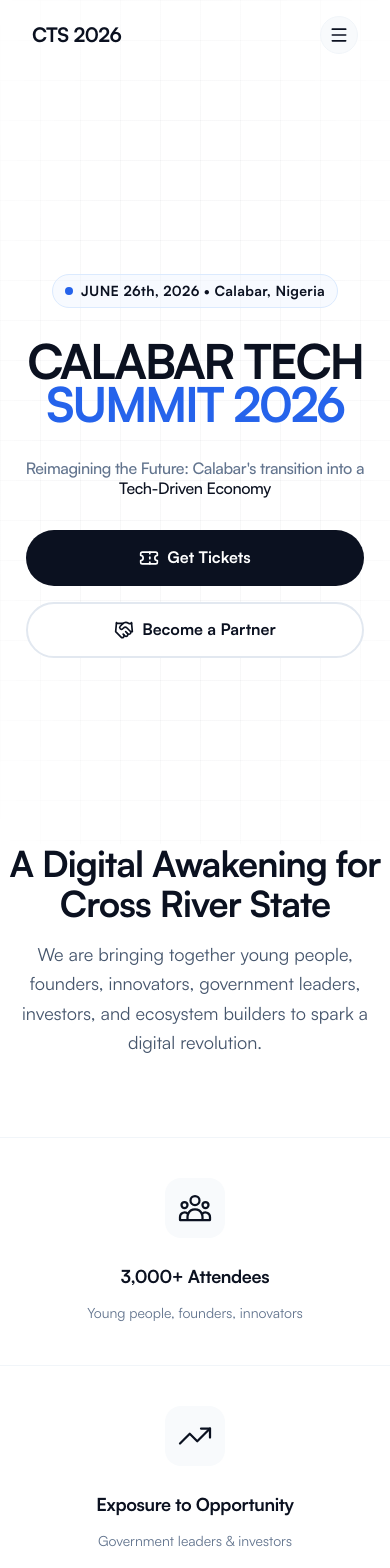
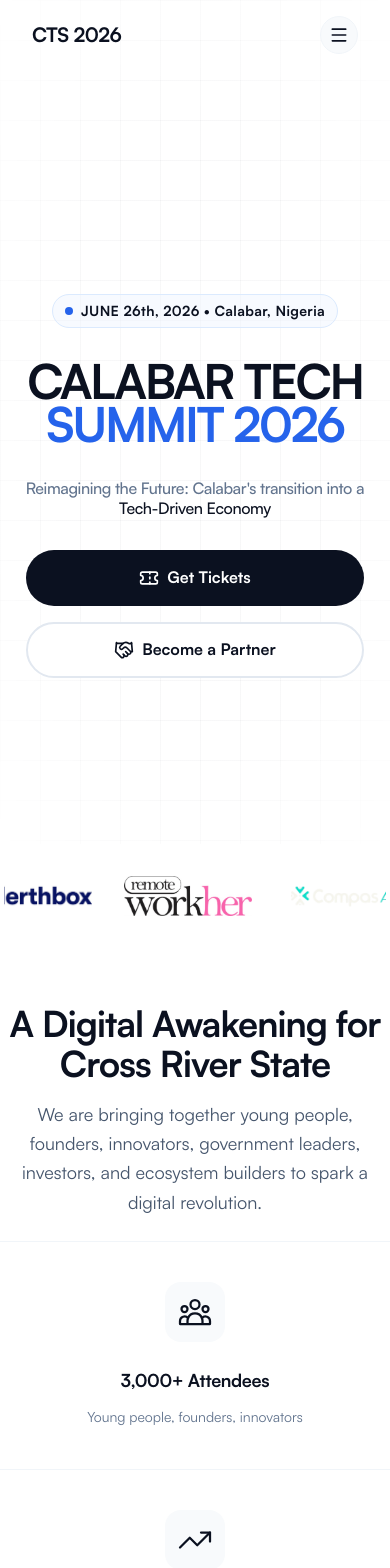
Before and after one commit to Olawoyin1/CTS, a React (Vite) app: page / in a window 390 px wide. Shown: the top 1568 px of the page. Built offline with nearby package versions, Linux system fonts and the light colour scheme.

Commit message:
sponsors

```diff
--- a/src/App.tsx
+++ b/src/App.tsx
@@ -14,12 +14,14 @@ import Sponsors from './components/Sponsors';
 // import Vision from './components/Vision';
 import FinalCTA from './components/FinalCTA';
 import Footer from './components/Footer';
+import SponsorsA from './components/SponsorsA';
 
 function App() {
   return (
     <main className="min-h-screen bg-white text-brand-navy antialiased">
       <Navbar />
       <Hero />
+      <SponsorsA />
       <Movement />
       <CTSStats />
       <Speakers />
--- a/src/components/Hero.tsx
+++ b/src/components/Hero.tsx
@@ -3,7 +3,7 @@ import { Ticket, Handshake } from 'lucide-react';
 
 const Hero = () => {
     return (
-        <section className="relative min-h-screen flex items-center justify-center bg-white pt-32 pb-10 overflow-hidden text-center">
+        <section className="relative min-h-screen flex items-center justify-center bg-white pt-32 pb-0 overflow-hidden text-center">
              {/* Subtle Modern Grid Background */}
              <div className="absolute inset-0 bg-[linear-gradient(rgba(15,23,42,0.03)_1px,transparent_1px),linear-gradient(90deg,rgba(15,23,42,0.03)_1px,transparent_1px)] bg-[size:40px_40px] [mask-image:radial-gradient(ellipse_at_center,black_50%,transparent_100%)] pointer-events-none" />
 
--- a/src/components/Movement.tsx
+++ b/src/components/Movement.tsx
@@ -11,9 +11,9 @@ const Movement = () => {
     ];
 
     return (
-        <section className="py-14 pt-0 bg-white relative overflow-hidden border-b border-slate-100">
+        <section className="py-14 bg-white relative overflow-hidden border-b border-slate-100">
             <div className="max-w-7xl mx-auto relative z-10">
-                <div className="max-w-4xl mx-auto text-center mb-20">
+                <div className="max-w-4xl mx-auto text-center mb-6">
                     <motion.h2
                         initial={{ opacity: 0, y: 20 }}
                         whileInView={{ opacity: 1, y: 0 }}
--- a/src/components/Objectives.tsx
+++ b/src/components/Objectives.tsx
@@ -7,18 +7,22 @@ const Objectives = () => {
         {
             icon: HiOutlineUserGroup,
             text: 'Introduce 5,000+ young people and residents in Calabar to tech-driven opportunities',
+            bg: 'bg-[#e65121]',
         },
         {
             icon: Zap,
             text: 'Equip participants with practical, actionable skills for digital careers',
+            bg: 'bg-[#002d6b]',
         },
         {
             icon: BookOpen,
             text: 'Promote digital literacy and future-ready skills development',
+            bg: 'bg-[#c47d15]',
         },
         {
             icon: GraduationCap,
             text: 'Facilitate access to scholarships, mentorship, and learning opportunities',
+            bg: 'bg-[#632467]',
         },
     ];
 
@@ -66,12 +70,12 @@ const Objectives = () => {
                                     whileInView={{ opacity: 1, y: 0 }}
                                     viewport={{ once: true }}
                                     transition={{ duration: 0.4, delay: idx * 0.1 }}
-                                    className="group flex items-center gap-6 p-6 rounded-[2rem] bg-slate-50 border border-slate-100 hover:bg-white hover:shadow-2xl hover:shadow-blue-500/5 transition-all duration-500"
+                                    className={` ${goal.bg} group flex items-center gap-6 p-6 rounded-[2rem] text-white border border-slate-100 hover:bg-white hover:shadow-2xl hover:shadow-blue-500/5 transition-all duration-500`}
                                 >
                                     <div className="w-12 h-12 rounded-xl bg-white flex items-center justify-center text-brand-navy shadow-sm group-hover:scale-110 group-hover:bg-brand-navy group-hover:text-white transition-all duration-300">
                                         <goal.icon size={20} />
                                     </div>
-                                    <p className="flex-1 text-slate-700 font-bold leading-tight group-hover:text-brand-navy transition-colors">
+                                    <p className="flex-1 font-bold leading-tight group-hover:text-brand-navy transition-colors">
                                         {goal.text}
                                     </p>
                                     <div className="opacity-0 group-hover:opacity-100 transition-opacity">
--- /dev/null
+++ b/src/components/SponsorsA.tsx
@@ -0,0 +1,174 @@
+// src/components/Sponsors.tsx
+import React, { useRef } from "react";
+import { useAnimationFrame } from "framer-motion";
+// import {Link} from "react-router-dom"
+
+interface Voice {
+  id: string;
+  name: string;
+  logoSrc: string;
+  website: string;
+}
+
+const voices: Voice[] = [
+  {
+    id: "mtn",
+    name: "Mtn",
+    logoSrc: "../../Images/sponsor1.png",
+    website: "https://tusvintage.com/",
+  },
+  // { id: "spotify", name: "Spotify", logoSrc: "../../Images/compass.png", website: "Spotify Logo" },
+  {
+    id: "piggyvest",
+    name: "Piggyvest",
+    logoSrc: "../../Images/xara.png",
+    website: "https://usexara.ai/",
+  },
+  {
+    id: "piggyvest",
+    name: "Piggyvest",
+    logoSrc: "../../Images/yolat.png",
+    website: "/",
+  },
+  {
+    id: "piggyvest",
+    name: "Piggyvest",
+    logoSrc: "../../Images/pt1.jpeg",
+    website: "https://techcabal.com/",
+  },
+  {
+    id: "piggyvest",
+    name: "Piggyvest",
+    logoSrc: "../../Images/pt2.jpeg",
+    website: "/",
+  },
+  {
+    id: "piggyvest",
+    name: "Piggyvest",
+    logoSrc: "../../Images/pt3.jpeg",
+    website: "https://www.remoteworkher.com/",
+  },
+  {
+    id: "paid",
+    name: "Paid",
+    logoSrc: "../../Images/compas.png",
+    website: "https://agt.compasai.com/",
+  },
+  {
+    id: "krede",
+    name: "Krede",
+    logoSrc: "../../Images/mytherapist.png",
+    website: "/",
+  },
+  {
+    id: "mandc",
+    name: "Mandc",
+    logoSrc: "../../Images/mtn.png",
+    website: "/",
+  },
+  {
+    id: "mandc",
+    name: "Mandc",
+    logoSrc: "../../Images/new1.jpeg",
+    website: "https://www.bizflex.africa/",
+  },
+  {
+    id: "mandc",
+    name: "Mandc",
+    logoSrc: "../../Images/gs.jpeg",
+    website: "/",
+  },
+  {
+    id: "mandc",
+    name: "Mandc",
+    logoSrc: "../../Images/ruxe.jpeg",
+    website: "/",
+  },
+  {
+    id: "mandc",
+    name: "Mandc",
+    logoSrc: "../../Images/drive.png",
+    website: "/",
+  },
+  {
+    id: "mandc",
+    name: "Mandc",
+    logoSrc: "../../Images/wb.png",
+    website: "https://book.withsplice.com/whitneywhytbeauty",
+  },
+  {
+    id: "mandc",
+    name: "Mandc",
+    logoSrc: "../../Images/bmon.jpeg",
+    website: "https://book.withsplice.com/whitneywhytbeauty",
+  },
+  {
+    id: "mandc",
+    name: "Mandc",
+    logoSrc: "../../Images/sc.png",
+    website: "/",
+  },
+  {
+    id: "mandc",
+    name: "Mandc",
+    logoSrc: "../../Images/pre.png",
+    website: "/",
+  },
+];
+
+const InfiniteCarousel: React.FC = () => {
+  const baseVelocity = -100; // adjust for desired scroll speed
+  const x = useRef(0);
+  const innerRef = useRef<HTMLDivElement>(null);
+
+  useAnimationFrame((_, delta) => {
+    if (!innerRef.current) return;
+
+    // Move continuously
+    x.current += (baseVelocity * delta) / 1000;
+
+    // Reset position to create a seamless infinite loop
+    if (Math.abs(x.current) >= innerRef.current.scrollWidth / 2) {
+      x.current = 0;
+    }
+
+    innerRef.current.style.transform = `translateX(${x.current}px)`;
+  });
+
+  return (
+    <div className="relative w-full overflow-hidden">
+
+      <div ref={innerRef} className="flex items-center  gap-8">
+        {[...voices, ...voices].map((acc, i) => (
+          <a href={acc.website}
+            key={acc.id + i}
+            className="flex-shrink-0 w-32 flex items-center justify-center"
+          >
+            <img
+              src={acc.logoSrc}
+              alt={acc.website || acc.name}
+              className="max-h-16 w-auto object-contain   transition duration-300"
+              title={acc.name}
+            />
+          </a>
+        ))}
+      </div>
+    </div>
+  );
+};
+
+const SponsorsA: React.FC = () => {
+  return (
+    <section className="py-5 backdrop-blur-sm filter overflow-hidden">
+      <div className="px-1 md:px-0 text-center">
+
+        {/* Mobile Infinite Scroll */}
+        <div className="block ">
+          <InfiniteCarousel />
+        </div>
+      </div>
+    </section>
+  );
+};
+
+export default SponsorsA;
```
